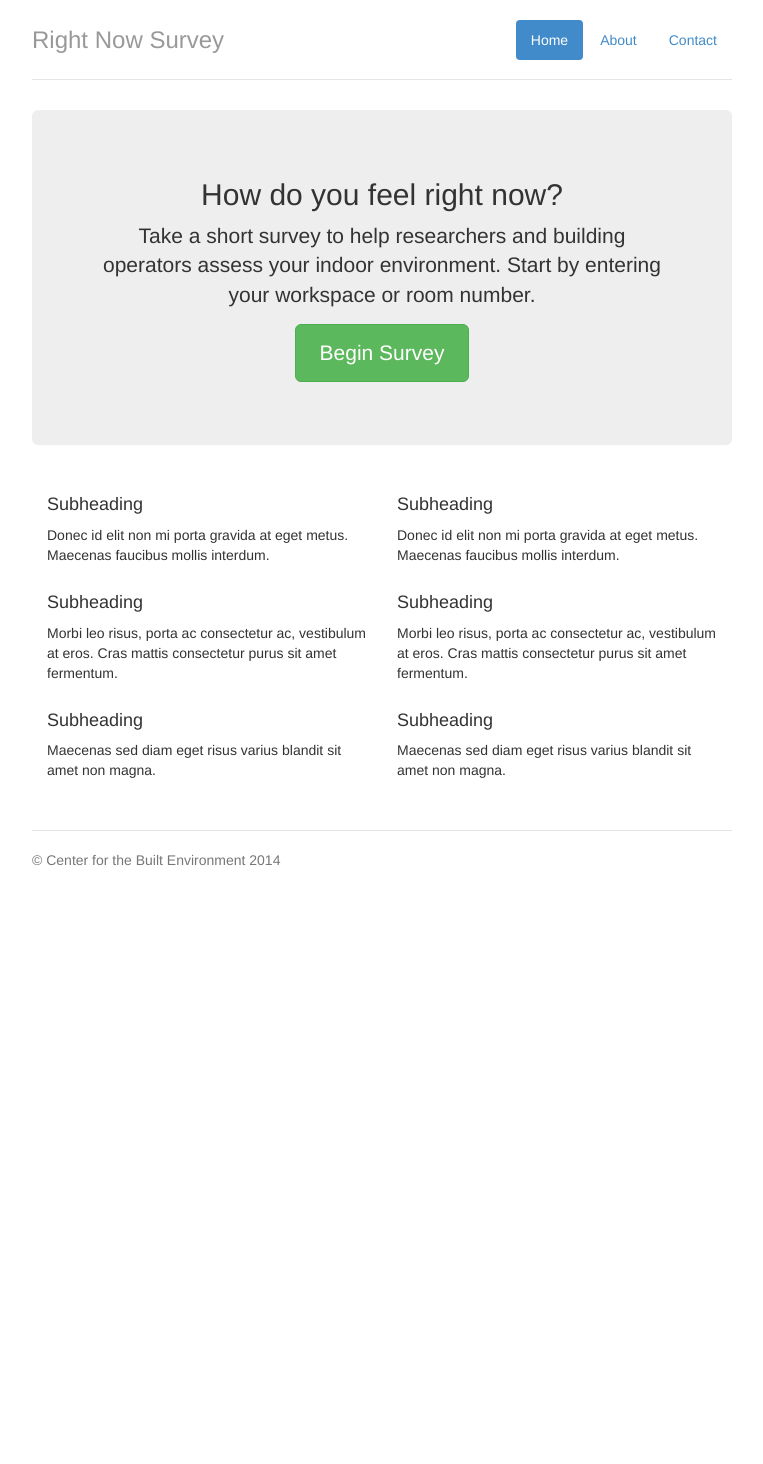
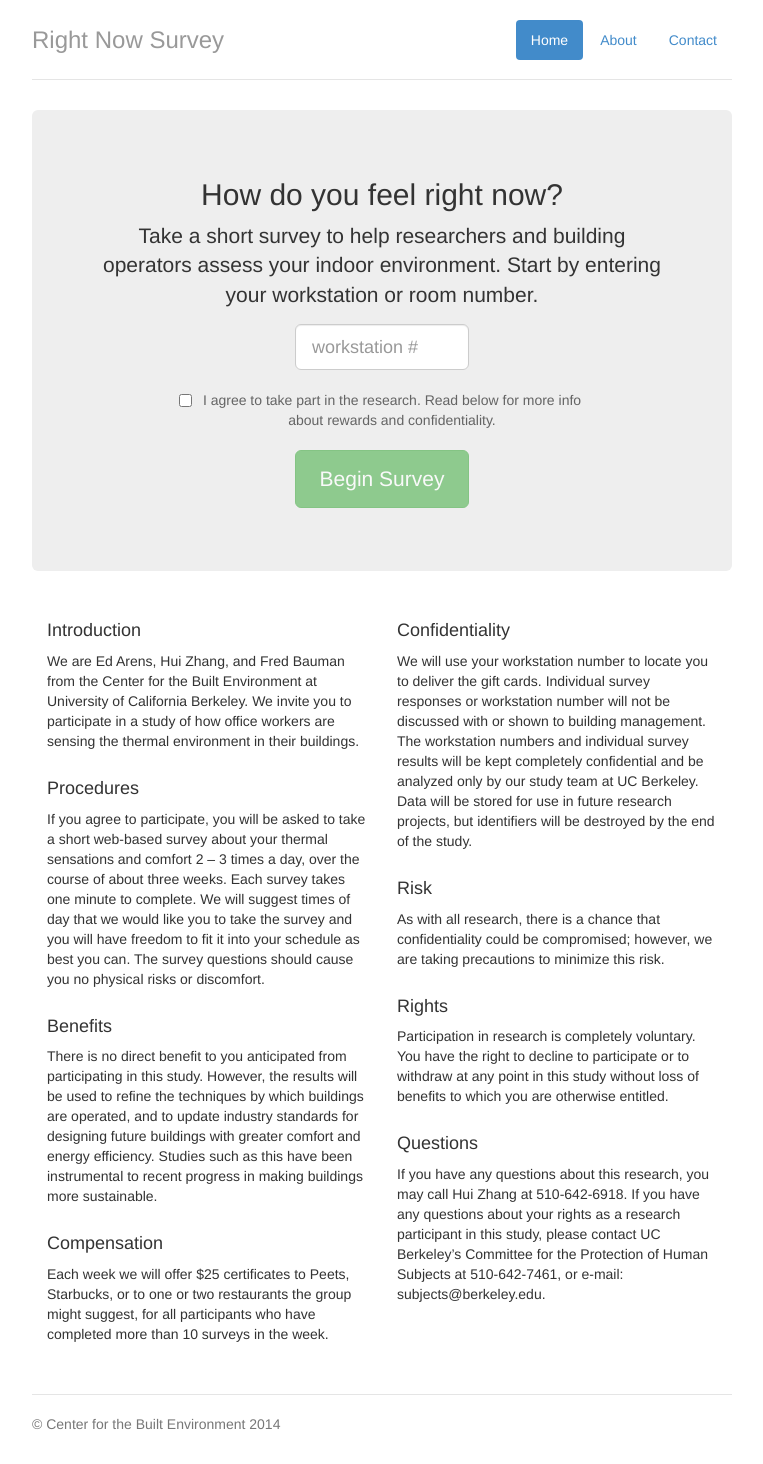
Before and after one commit to CenterForTheBuiltEnvironment/right_now, a Django app: a page that uses right_now/survey/templates/survey/welcome.html in a window 1280 px wide. Shown: the whole page, without its empty margins (258-1021 px from the left). Before the commit the page ends 866 px from the top, so only its background shows below. Run offline with Django 3.2, Linux system fonts and the light colour scheme; parts of the project's set-up code (start-up, migrations or seed data) failed here and were passed over; some libraries are stand-ins or nearby versions.

Commit message:
lovely welcome page with agreement and workstation number input

```diff
--- a/right_now/survey/templates/survey/welcome.html
+++ b/right_now/survey/templates/survey/welcome.html
@@ -3,32 +3,74 @@
 
 <div class="jumbotron">
         <h2>How do you feel right now?</h2>
-        <p class="lead">Take a short survey to help researchers and building operators assess your indoor environment. Start by entering your workspace or room number. </p>
-        <p><a class="btn btn-lg btn-success" href="#" role="button">Begin Survey</a></p>
+        <p class="lead">Take a short survey to help researchers and building operators assess your indoor environment. Start by entering your workstation or room number.</p>
+        <div id="workstation-number-container">
+          <input id="workstation-number" class="form-control input-lg" style="width: 30%; margin: 0 auto;" type="text" placeholder="workstation #">
+        </div>
+        <div class="checkbox" style="width: 70%; margin: 0 auto; margin-bottom: 20px; margin-top: 20px; font-size: 1em; color: rgb(100,100,100);">
+          <label>
+            <input id="consent-box" type="checkbox" value="">
+            I agree to take part in the research. Read below for more info about rewards and confidentiality.
+          </label>
+        </div>
+
+        <p><a id="submit" class="btn btn-lg btn-success" disabled href="#" role="button">Begin Survey</a></p>
       </div>
 
       <div class="row marketing">
         <div class="col-lg-6">
-          <h4>Subheading</h4>
-          <p>Donec id elit non mi porta gravida at eget metus. Maecenas faucibus mollis interdum.</p>
+          <h4>Introduction</h4>
+          <p>We are Ed Arens, Hui Zhang, and Fred Bauman from the Center for the Built Environment at University of California Berkeley. We invite you to participate in a study of how office workers are sensing the thermal environment in their buildings.</p>
 
-          <h4>Subheading</h4>
-          <p>Morbi leo risus, porta ac consectetur ac, vestibulum at eros. Cras mattis consectetur purus sit amet fermentum.</p>
+          <h4>Procedures</h4>
+          <p>If you agree to participate, you will be asked to take a short web-based survey about your thermal sensations and comfort 2 – 3 times a day, over the course of about three weeks. Each survey takes one minute to complete. We will suggest times of day that we would like you to take the survey and you will have freedom to fit it into your schedule as best you can. The survey questions should cause you no physical risks or discomfort.</p>
 
-          <h4>Subheading</h4>
-          <p>Maecenas sed diam eget risus varius blandit sit amet non magna.</p>
+          <h4>Benefits</h4>
+          <p>There is no direct benefit to you anticipated from participating in this study. However, the results will be used to refine the techniques by which buildings are operated, and to update industry standards for designing future buildings with greater comfort and energy efficiency. Studies such as this have been instrumental to recent progress in making buildings more sustainable.</p>
+
+          <h4>Compensation</h4>
+          <p>Each week we will offer $25 certificates to Peets, Starbucks, or to one or two restaurants the group might suggest, for all participants who have completed more than 10 surveys in the week.</p>
+
         </div>
 
         <div class="col-lg-6">
-          <h4>Subheading</h4>
-          <p>Donec id elit non mi porta gravida at eget metus. Maecenas faucibus mollis interdum.</p>
+          <h4>Confidentiality</h4>
+          <p>We will use your workstation number to locate you to deliver the gift cards. Individual survey responses or workstation number will not be discussed with or shown to building management. The workstation numbers and individual survey results will be kept completely confidential and be analyzed only by our study team at UC Berkeley. Data will be stored for use in future research projects, but identifiers will be destroyed by the end of the study.</p>
 
-          <h4>Subheading</h4>
-          <p>Morbi leo risus, porta ac consectetur ac, vestibulum at eros. Cras mattis consectetur purus sit amet fermentum.</p>
+          <h4>Risk</h4>
+          <p>As with all research, there is a chance that confidentiality could be compromised; however, we are taking precautions to minimize this risk.</p>
 
-          <h4>Subheading</h4>
-          <p>Maecenas sed diam eget risus varius blandit sit amet non magna.</p>
+          <h4>Rights</h4>
+          <p>Participation in research is completely voluntary. You have the right to decline to participate or to withdraw at any point in this study without loss of benefits to which you are otherwise entitled.</p>
+
+          <h4>Questions</h4>
+          <p>If you have any questions about this research, you may call Hui Zhang at 510-642-6918. If you have any questions about your rights as a research participant in this study, please contact UC Berkeley’s Committee for the Protection of Human Subjects at 510-642-7461, or e-mail: subjects@berkeley.edu.</p>
         </div>
       </div>
 
+<script>
+
+$(document).ready(function(){
+
+  $('#consent-box').click(function(){
+    if ($(this).is(':checked')){
+      $('#submit').removeAttr('disabled');
+    } else {
+      $('#submit').attr('disabled','disabled');
+    }
+  });
+
+  $('#submit').click(function(){
+    var workstation = $("#workstation-number").val();
+    if (workstation == ""){
+      $('#workstation-number-container').addClass('has-error');
+      $("#workstation-number").focus()
+    } else {
+      console.log('yay');
+    }
+  });
+
+});
+</script>
+
 {% endblock %}
```
